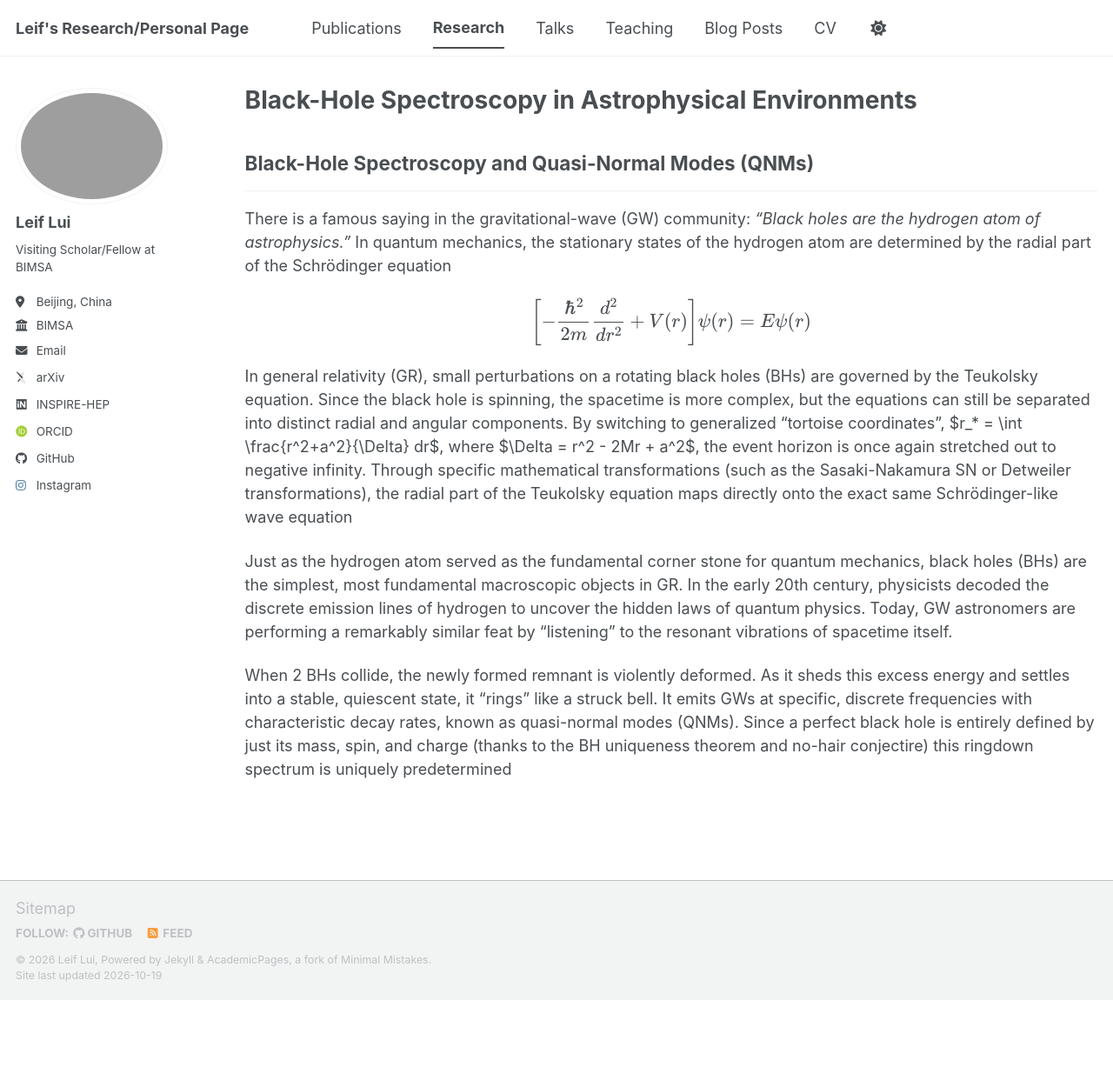
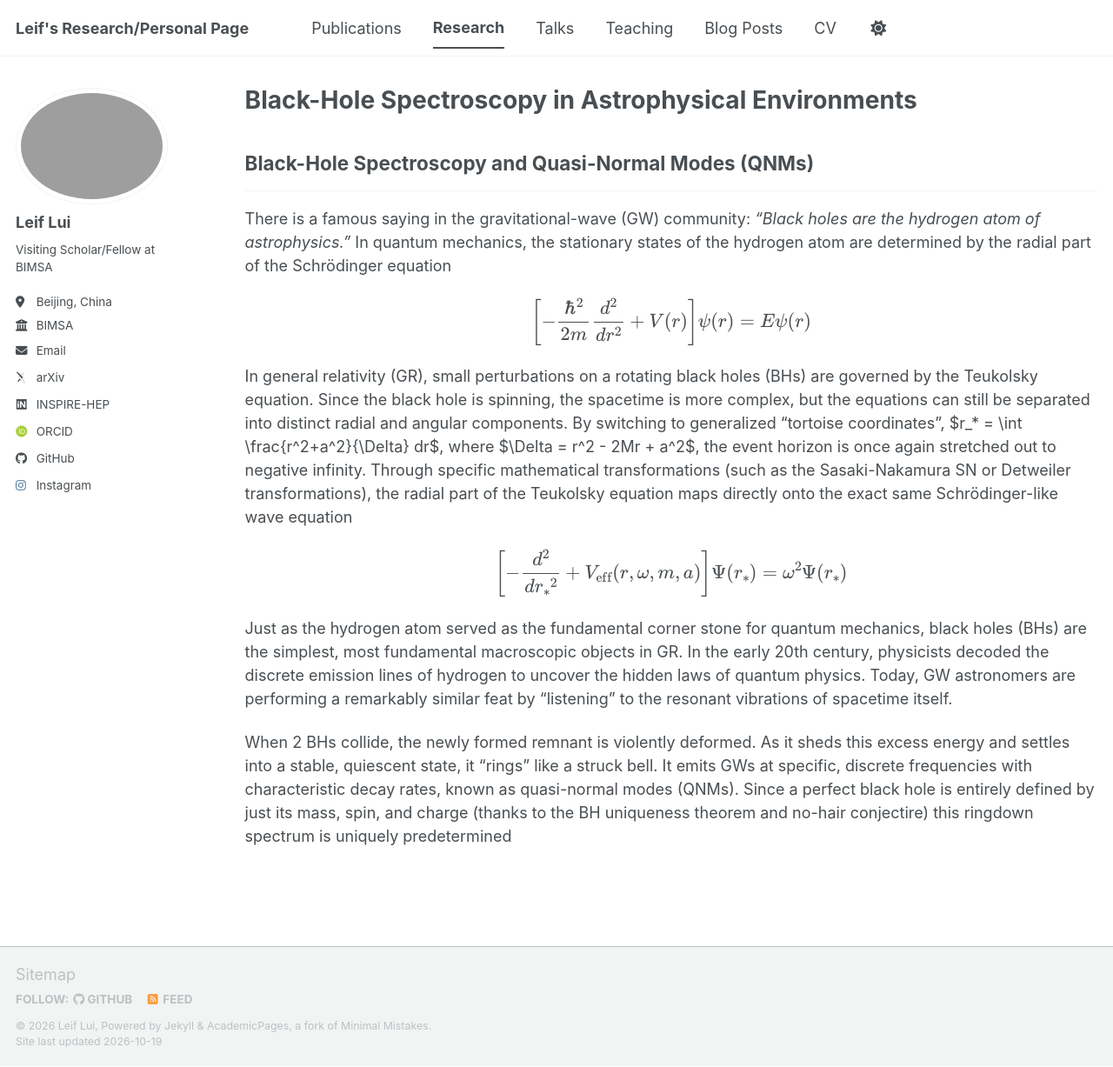
Before and after one commit to leiflui/leiflui.github.io, a Jekyll site: the page built from _pages/research/bh-spectroscopy-in-astrophysical-environments.md, in a window 1280 px wide and 1227 px high. Shown: the whole window at 87% size. Built offline with Jekyll 4.4.1, drawn with Linux system fonts in a browser that asks for light colours; some web fonts are replaced; a script bundle is joined from its source files by our own code; library files that are not in the unit come from our copies.

```diff
--- a/_pages/research/bh-spectroscopy-in-astrophysical-environments.md
+++ b/_pages/research/bh-spectroscopy-in-astrophysical-environments.md
@@ -13,7 +13,7 @@
 
 In general relativity (GR), small perturbations on a rotating black holes (BHs) are governed by the Teukolsky equation. Since the black hole is spinning, the spacetime is more complex, but the equations can still be separated into distinct radial and angular components. By switching to generalized "tortoise coordinates", $r_* = \int \frac{r^2+a^2}{\Delta} dr$, where $\Delta = r^2 - 2Mr + a^2$, the event horizon is once again stretched out to negative infinity. Through specific mathematical transformations (such as the Sasaki-Nakamura SN or Detweiler transformations), the radial part of the Teukolsky equation maps directly onto the exact same Schrödinger-like wave equation
 
-
+$$ \left[ -\frac{d^2}{d{r_{\ast}}^{2}} + V_{\mathrm{eff}}(r, \omega, m, a) \right] \Psi(r_{\ast}) = \omega^2 \Psi(r_{\ast}) $$
 
 Just as the hydrogen atom served as the fundamental corner stone for quantum mechanics, black holes (BHs) are the simplest, most fundamental macroscopic objects in GR. In the early 20th century, physicists decoded the discrete emission lines of hydrogen to uncover the hidden laws of quantum physics. Today, GW astronomers are performing a remarkably similar feat by "listening" to the resonant vibrations of spacetime itself.
 
```
